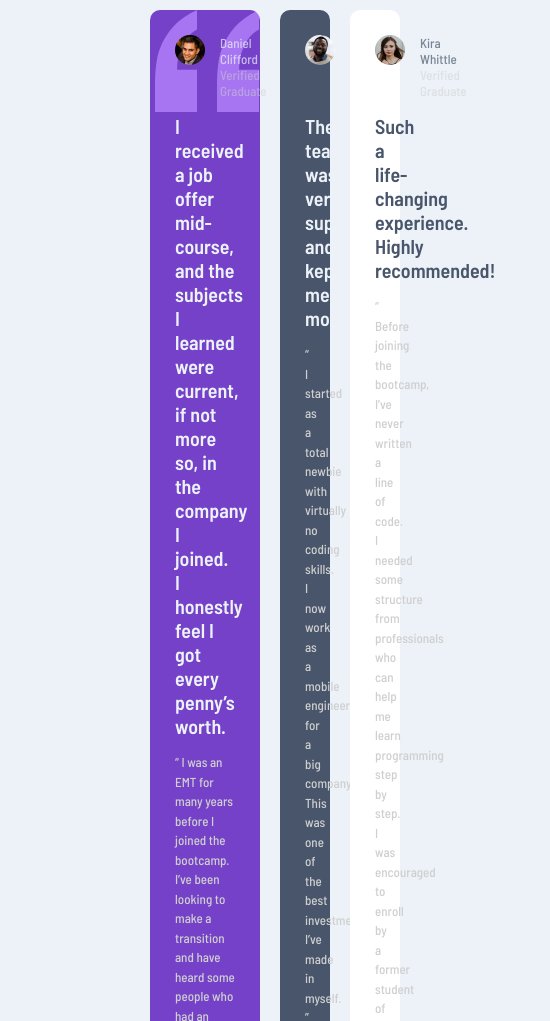
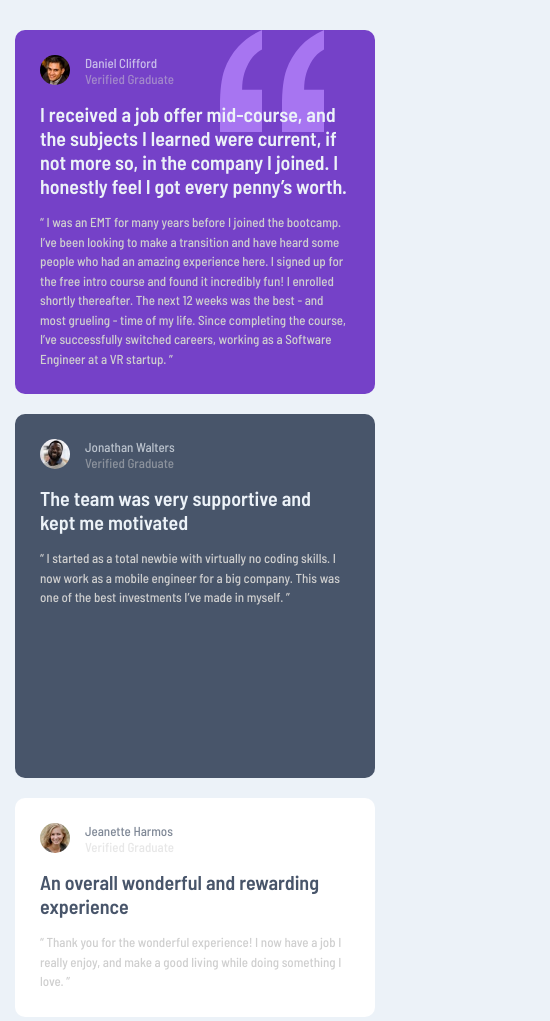
Before and after one commit to krishna-nayak/testimonials-grid-section-main, a plain HTML site: page index.html in a window 390 px wide. Shown: the top 1021 px of the page, 550 px wide, since content can reach past the window. Drawn offline with Linux system fonts and the light colour scheme.

Commit message:
added Responsive

```diff
--- a/style.css
+++ b/style.css
@@ -116,3 +116,39 @@ body {
     line-height: 1.5;
     color: hsl(0, 0%, 81%);
 }
+
+/* Media Query */
+@media only screen and (max-width: 1224px) {
+    .container {
+        padding: 10px 50px;
+    }
+}
+
+@media only screen and (max-width: 880px) {
+    .grid-container {
+        grid-auto-rows: auto;
+    }
+    .box2 {
+        grid-column: span 6;
+    }
+    .box3 {
+        grid-column: span 6;
+    }
+    .box5 {
+        grid-row: auto;
+        grid-column: auto / span 12;
+    }
+}
+
+@media only screen and (max-width: 650px) {
+    .container {
+        padding: 30px 15px;
+    }
+    .box1,
+    .box2,
+    .box3,
+    .box4,
+    .box5 {
+        grid-column: span 12;
+    }
+}
```
